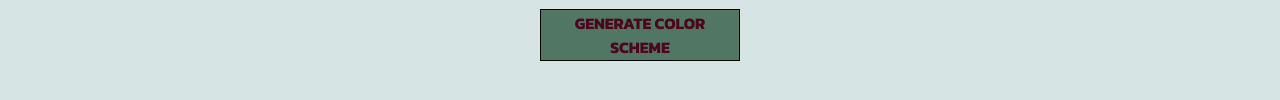
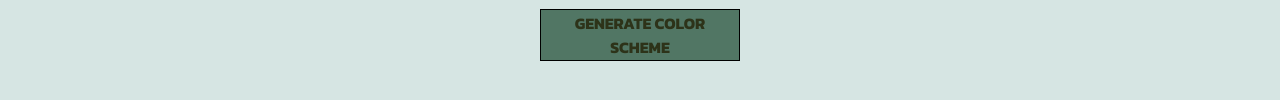
Before and after one commit to Zidri/RandomColorScheme, a plain HTML site: page index.html in a window 1280 px wide. Shown: the part 646-746 px from the top of the page. Drawn offline with Linux system fonts and the light colour scheme.

Commit message:
Add files via upload

```diff
--- a/style.css
+++ b/style.css
@@ -131,7 +131,7 @@ h2 {
     text-transform: uppercase;
     border: black solid 1px;
     margin: 2px 2px;
-    color: #4C061D;
+    color: var(--textColor);
 }
 
 .btn:hover {
```
